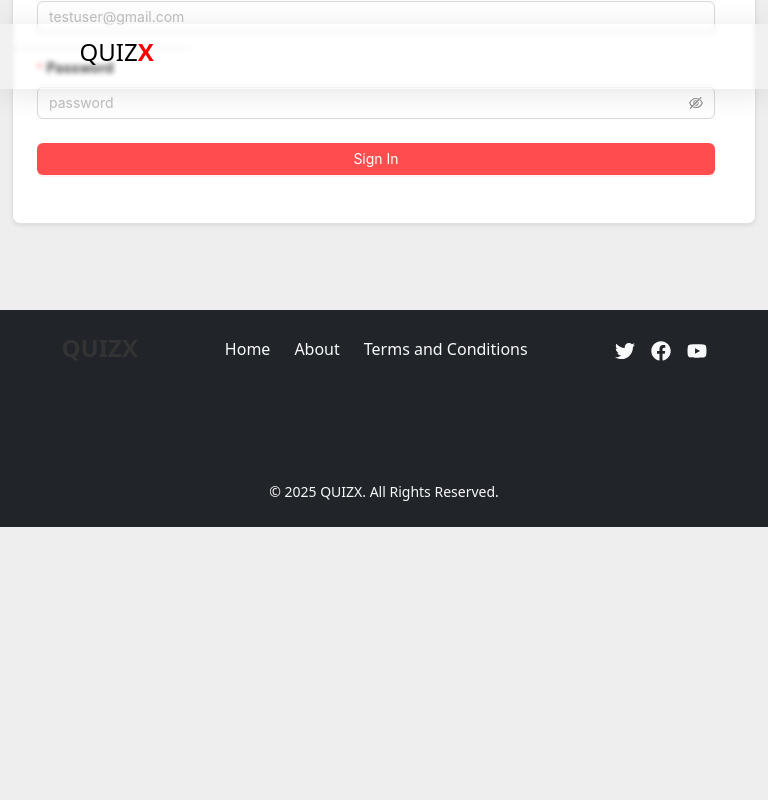
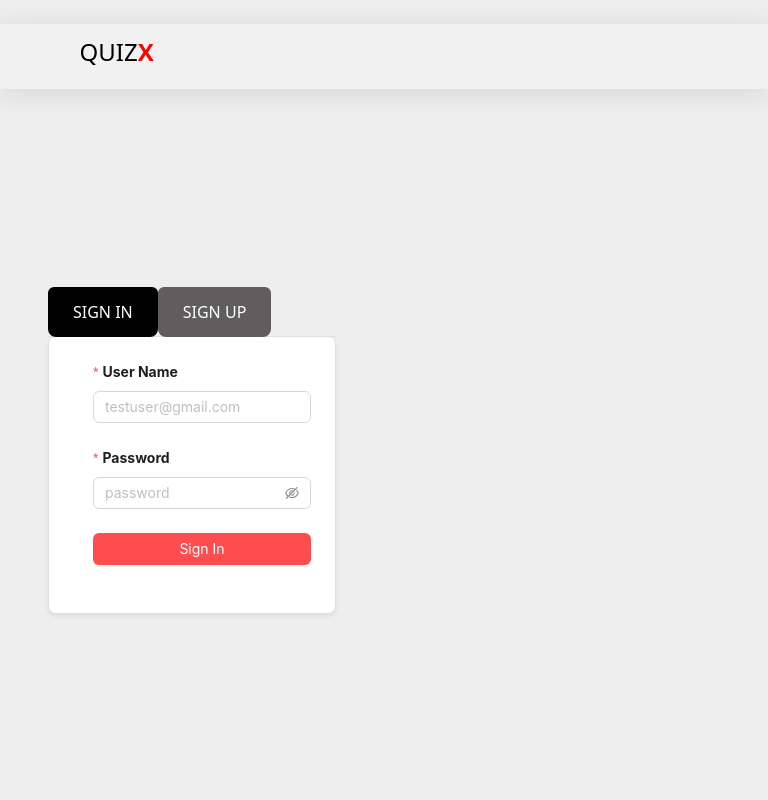
Before and after one commit to sachinduKavi/Advance-Programming-quiz-frontend, a React (Vite) app: page / in a window 768 px wide. Shown: the top 800 px of the page. Built offline with nearby package versions, Linux system fonts and the light colour scheme.

Commit message:
edit the home page

```diff
--- a/src/components/Pages/About.tsx
+++ b/src/components/Pages/About.tsx
@@ -10,7 +10,7 @@ function About() {
   return (
     <>
     <Navbar/>
-    <div className="container py-5" >
+    <div className="container py-5 " >
       <div className="row">
         <div className="col-md-8 mx-auto text-center" id="about_content">
           <h2 className="fw-bold">Who We Are</h2>
--- a/src/components/Signin/Signi.tsx
+++ b/src/components/Signin/Signi.tsx
@@ -2,55 +2,47 @@ import { useState } from 'react';
 import 'bootstrap/dist/css/bootstrap.min.css';
 import './Signin.css';
 import { useNavigate } from 'react-router-dom';
-import toast, {Toaster} from 'react-hot-toast';
-import {Input, Form, Button} from 'antd'
+import toast from 'react-hot-toast';
+import { Input, Form, Button } from 'antd';
 import { authorizeUserQuery, registerUserQuery } from '../../services/userQueries';
 
 const TabbedSearchForm = () => {
     const [activeTab, setActiveTab] = useState<'signin' | 'signup'>('signin');
-    const navigate = useNavigate()
+    const navigate = useNavigate();
 
     // Handles tab switching
     const handleTabSwitch = (tab: 'signin' | 'signup') => {
         setActiveTab(tab);
     };
 
+    const [signInFormRef] = Form.useForm();
+    const handleSignUp = async (values: object) => {
+        const response = await registerUserQuery(values);
+        if (response.status === 201) {
+            toast.success('User created successfully.');
+        } else {
+            toast.error('Something went wrong, please try again.');
+        }
+    };
 
-
-    const [signInFormRef] = Form.useForm();
-    // Handles sign in
-    const handleSignUp = async (values: Object) => {
-        const response = await registerUserQuery(values)
-        if(response.status === 201) {
-            // User created successfully put user created successfully message
-            toast.success('User created successfully.')
+    const [signInForm] = Form.useForm();
+    const authorizeUser = async (values: object) => {
+        const response = await authorizeUserQuery(values);
+        if (response.status === 200 && response.data.proceed) {
+            navigate('/dashboard');
         } else {
-            // Error creating user, show error message
-            toast.error('Something went wrong, please try again.')
+            toast.error('Invalid credentials.');
         }
-    }
-
-
-    // Handles sign in
-    const [signInForm] = Form.useForm()
-    const authorizeUser = async (values: object) => {
-        console.log(values)
-        const response = await authorizeUserQuery(values)
-        console.log(response)
-        if(response.status === 200 && response.data.proceed) {
-            // User authorized
-            // Redirect to dashboard
-            navigate('/dashboard')
-        } else {
-            toast.error('Invalid credentials.')
-        }
-    }
+    };
 
     return (
         <>
-        <div className="container mt-5 mb-5 search" id="background">
-            {/* Tab Navigation */}
-            <div className="d-flex align-items-center">
+            <div className="container-fluid" id="background">
+                <div className="row align-items-center vh-100">
+
+                    <div className="col-md-6 p-5">
+                        <div className="form-container">
+
                             <ul className="nav nav-tabs">
                                 <li className="nav-item">
                                     <button
@@ -69,12 +61,10 @@ const TabbedSearchForm = () => {
                                     </button>
                                 </li>
                             </ul>
-            </div>
 
-            {/* Tab Content */}
-            <div className="tab-content p-4 border border-top-0 shadow-sm ">
+
+                            <div className="tab-content p-4 border border-top-0 shadow-sm">
                                 {activeTab === 'signin' && (
-                    <div className="row col-md-12 g-3 align-items-end bg-white">
                                     <Form
                                         form={signInForm}
                                         layout="vertical"
@@ -105,14 +95,13 @@ const TabbedSearchForm = () => {
                                             </Button>
                                         </Form.Item>
                                     </Form>
-                </div>
                                 )}
                                 {activeTab === 'signup' && (
                                     <Form
                                         layout="vertical"
                                         form={signInFormRef}
                                         onFinish={handleSignUp}
-                    className="row col-md-12 g-3 align-items-end bg-white"
+                                        className="row col-md-12 g-3 align-items-end bg-white signup-form"
                                     >
                                         <Form.Item
                                             label="Full Name"
@@ -205,7 +194,18 @@ const TabbedSearchForm = () => {
                                 )}
                             </div>
                         </div>
+                    </div>
 
+                    {/* Right Side - Image */}
+                    <div className="col-md-6">
+                        {/* <img
+                            src={require('/mnt/data/image.png')}
+                            alt="Illustration"
+                            className="img-fluid w-100 vh-100 object-fit-cover"
+                        /> */}
+                    </div>
+                </div>
+            </div>
         </>
     );
 };
--- a/src/components/Signin/Signin.css
+++ b/src/components/Signin/Signin.css
@@ -1,17 +1,12 @@
-body{
+.container-fluid {
     background: rgb(239, 238, 238);
 }
-#background{
+
+#background {
     background: rgb(239, 238, 238);
-    padding-bottom: 5%;
+    min-height: 100vh;
+    overflow-y: auto;
 }
-.container {
-    max-width: 600px;
-    margin-left: 5%;
-
-}
-
-
 
 .nav-tabs .nav-link {
     cursor: pointer;
@@ -31,59 +26,17 @@ body{
 }
 
 .tab-content {
-
-
     background: #ffffff;
     border-radius: 0.5rem;
     margin-top: 0px;
+    padding-left: 50px;
+}
+
+.img-fluid {
+    object-fit: cover;
+}
+
+.form-container .ant-form-item {
+    padding-left: 20px;
 
 }
-
-.form-control {
-    border-radius: 0.25rem;
-    padding: 0.75rem;
-}
-
-.btn-danger {
-    background-color: #ff3c00;
-    border-color: #ff3c00;
-    transition: background-color 0.3s, border-color 0.3s;
-    height: 50px;
-}
-
-.btn-danger:hover {
-    background-color: #e64a19;
-    border-color: #d84315;
-}
-
-@media (min-width: 768px) and (max-width: 950px){
-    .nav-tabs .nav-link {
-        font-size: 0.9rem;
-        padding: 0.8rem 1rem;
-        margin-top: -150px;
-    }
-    .tab-content {
-        margin-top: -102px;
-    }
-    .form-label{
-        font-size: 0.8rem;
-    }
-}
-@media (max-width: 768px) {
-    .nav-tabs .nav-link {
-        font-size: 0.9rem;
-        padding: 0.8rem 1rem;
-        margin-top: -150px;
-    }
-    .tab-content {
-        margin-top: -102px;
-    }
-
-    .form-label {
-        font-size: 0.9rem;
-    }
-
-    .btn-danger {
-        font-size: 0.9rem;
-    }
-}
```
Lines whose indentation alone changed are shown as unchanged.
